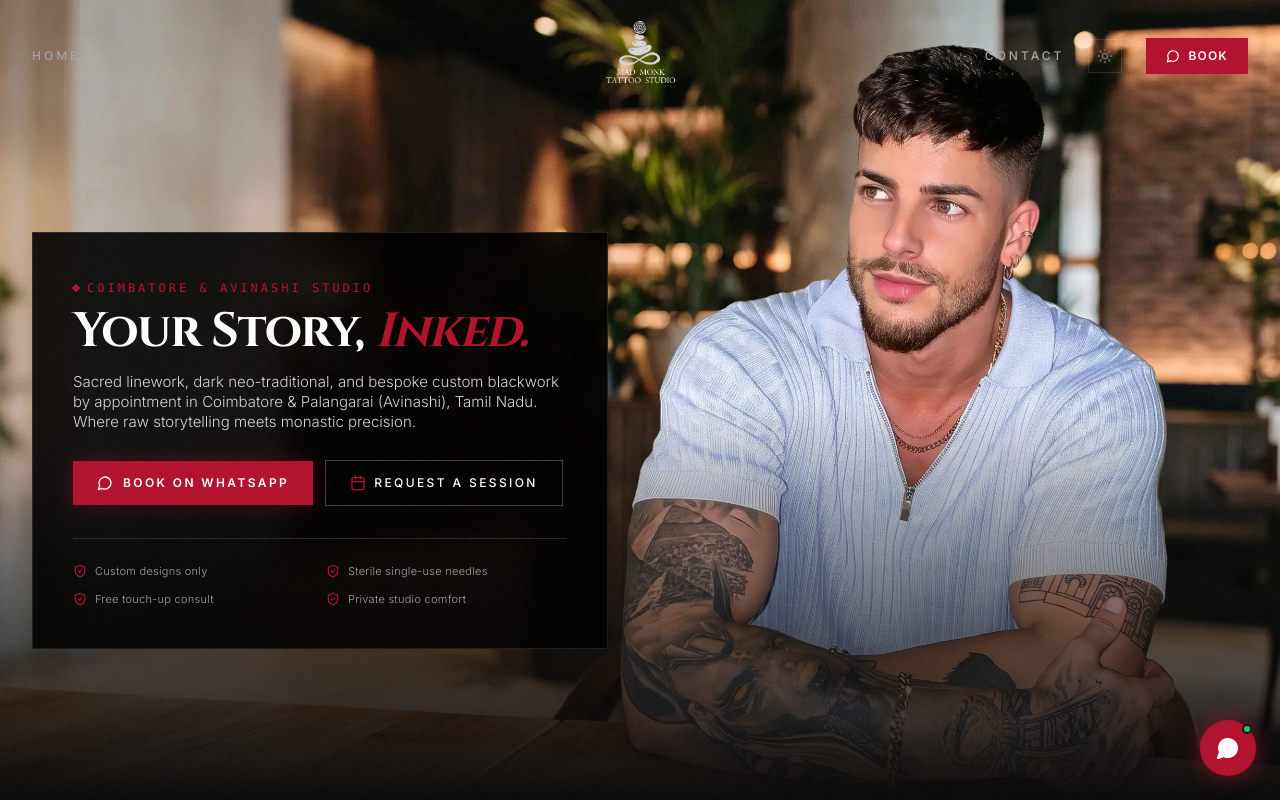
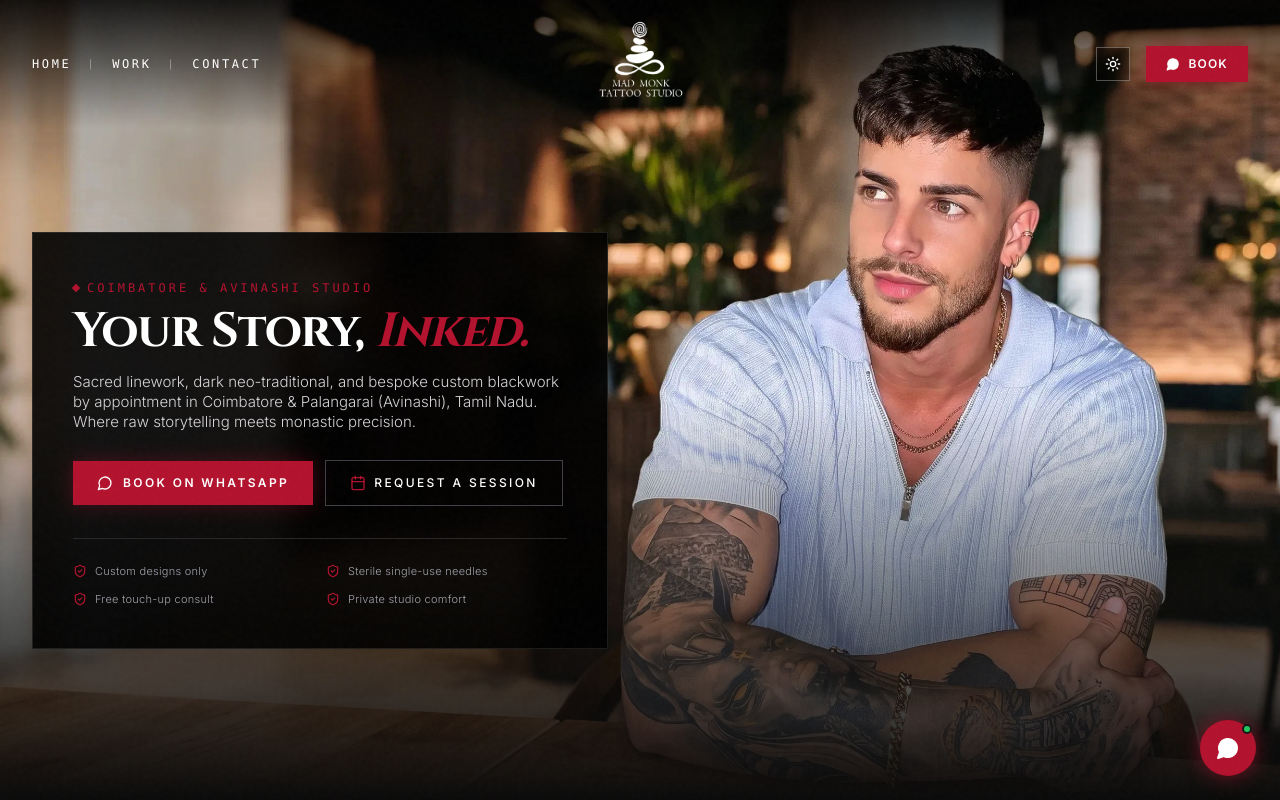
Before and after one commit to code-by-jerry/madmonktattoo, a Next.js app: page / in a window 1280 px wide. Both pictures are taken after a click on the button "Toggle theme". Shown: the top 800 px of the page. Built offline with nearby package versions, Linux system fonts and the light colour scheme.

Commit message:
feat: align Home | Work | Contact on left in white text with white center emblem logo

```diff
--- a/src/components/Navbar.tsx
+++ b/src/components/Navbar.tsx
@@ -28,103 +28,89 @@ export default function Navbar() {
     <header
       className={`fixed top-0 left-0 right-0 z-50 transition-all duration-300 ${
         isScrolled
-          ? "bg-theme-bg/95 backdrop-blur-md border-b border-theme-border/60 py-2 shadow-sm"
-          : "bg-transparent py-3 sm:py-4"
+          ? "bg-black/95 backdrop-blur-md border-b border-white/10 py-2.5 shadow-lg"
+          : "bg-gradient-to-b from-black/85 via-black/45 to-transparent py-3 sm:py-4"
       }`}
     >
       <div className="max-w-7xl mx-auto px-4 sm:px-6 lg:px-8">
         <div className="flex items-center justify-between">
-          {/* Desktop Left: Home & Work Navigation Links */}
+          {/* Left: HOME | WORK | CONTACT in White Text */}
           <nav
-            className="hidden md:flex flex-1 items-center justify-start space-x-10"
-            aria-label="Main Navigation Left"
+            className="hidden md:flex flex-1 items-center justify-start space-x-3 lg:space-x-4 font-mono text-xs uppercase tracking-[0.22em]"
+            aria-label="Main Navigation"
           >
             <a
               href="#"
-              className="text-xs uppercase tracking-[0.25em] font-medium text-theme-text-secondary hover:text-blood transition-colors py-1 relative group"
+              className="text-white hover:text-blood transition-colors py-1 font-medium drop-shadow-sm"
             >
-              <span>Home</span>
-              <span className="absolute bottom-0 left-0 w-0 h-[1.5px] bg-blood transition-all duration-300 group-hover:w-full" />
+              Home
             </a>
+            <span className="text-white/40 select-none text-[10px]">|</span>
             <a
               href="#work"
-              className="text-xs uppercase tracking-[0.25em] font-medium text-theme-text-secondary hover:text-blood transition-colors py-1 relative group"
+              className="text-white hover:text-blood transition-colors py-1 font-medium drop-shadow-sm"
             >
-              <span>Work</span>
-              <span className="absolute bottom-0 left-0 w-0 h-[1.5px] bg-blood transition-all duration-300 group-hover:w-full" />
+              Work
+            </a>
+            <span className="text-white/40 select-none text-[10px]">|</span>
+            <a
+              href="#booking"
+              className="text-white hover:text-blood transition-colors py-1 font-medium drop-shadow-sm"
+            >
+              Contact
             </a>
           </nav>
 
-          {/* Center: Big Mad Monk Logo (No border, No background, Pure emblem) */}
+          {/* Center: Big White Logo (No border, No bg box, Pure white artwork) */}
           <div className="flex items-center justify-center">
             <Link
               href="#"
               className="group relative flex items-center justify-center focus-visible:outline-none focus-visible:ring-2 focus-visible:ring-blood rounded-sm transition-transform duration-300 hover:scale-105"
               aria-label={`${siteConfig.brand.name} Home`}
             >
-              {/* Responsive prominent sizing: 56px on mobile, 72px on tablet, 84px on desktop */}
-              <div className="relative w-14 h-14 sm:w-18 sm:h-18 md:w-20 md:h-20 lg:w-22 lg:h-22">
-                {/* Light mode: crisp dark ink artwork on transparent background */}
+              <div className="relative w-16 h-16 sm:w-20 sm:h-20 md:w-22 md:h-22 lg:w-24 lg:h-24 drop-shadow-[0_2px_14px_rgba(0,0,0,0.7)]">
                 <Image
                   src={images.logo.light}
                   alt={images.logo.alt}
                   fill
                   priority
-                  sizes="(max-width: 640px) 56px, (max-width: 768px) 72px, 88px"
-                  className="object-contain dark:hidden transition-transform duration-300 group-hover:scale-105"
-                />
-                {/* Dark mode: crisp white artwork with 100% transparent background (no box, no border) */}
-                <Image
-                  src={images.logo.light}
-                  alt={images.logo.alt}
-                  fill
-                  priority
-                  sizes="(max-width: 640px) 56px, (max-width: 768px) 72px, 88px"
-                  className="object-contain hidden dark:block invert brightness-125 transition-transform duration-300 group-hover:scale-105"
+                  sizes="(max-width: 640px) 64px, (max-width: 768px) 80px, 96px"
+                  className="object-contain brightness-0 invert transition-transform duration-300 group-hover:scale-105"
                 />
               </div>
             </Link>
           </div>
 
-          {/* Desktop Right: Contact Link + Theme Toggle + Book Button */}
-          <div className="hidden md:flex flex-1 items-center justify-end space-x-6">
-            <a
-              href="#booking"
-              className="text-xs uppercase tracking-[0.25em] font-medium text-theme-text-secondary hover:text-blood transition-colors py-1 relative group"
-            >
-              <span>Contact</span>
-              <span className="absolute bottom-0 left-0 w-0 h-[1.5px] bg-blood transition-all duration-300 group-hover:w-full" />
-            </a>
+          {/* Right: Theme Toggle + Book Button */}
+          <div className="hidden md:flex flex-1 items-center justify-end space-x-4">
+            <ThemeToggle className="text-white hover:text-blood border-white/30 hover:border-white bg-black/25 backdrop-blur-sm" />
 
-            <ThemeToggle />
-
-            {/* Direct WhatsApp Call-to-action */}
             <a
               href={siteConfig.contact.whatsappUrl}
               target="_blank"
               rel="noopener noreferrer"
-              className="inline-flex items-center space-x-2 px-5 py-2.5 bg-blood hover:bg-blood-hover text-white rounded-none text-xs uppercase font-semibold tracking-widest transition-all shadow-[0_0_15px_rgba(179,18,45,0.35)] hover:shadow-[0_0_20px_rgba(179,18,45,0.6)]"
+              className="inline-flex items-center space-x-2 px-5 py-2.5 bg-blood hover:bg-blood-hover text-white rounded-none text-xs uppercase font-semibold tracking-widest transition-all shadow-[0_0_15px_rgba(179,18,45,0.45)] hover:shadow-[0_0_25px_rgba(179,18,45,0.7)]"
               aria-label="Book on WhatsApp"
             >
-              <MessageCircle className="w-3.5 h-3.5" />
+              <MessageCircle className="w-3.5 h-3.5 fill-white" />
               <span>Book</span>
             </a>
           </div>
 
           {/* Mobile Actions: Theme Toggle + Phone + Hamburger */}
           <div className="flex md:hidden items-center space-x-2">
-            <ThemeToggle />
+            <ThemeToggle className="text-white hover:text-blood border-white/30 hover:border-white bg-black/30" />
             <a
               href={`tel:${siteConfig.contact.phoneClean}`}
-              className="p-2 border border-theme-border text-theme-text-primary hover:bg-theme-surface rounded-none"
+              className="p-2 border border-white/30 text-white hover:text-blood hover:border-white bg-black/30 rounded-none"
               aria-label="Call studio"
             >
-              <Phone className="w-4 h-4 text-theme-text-muted" />
+              <Phone className="w-4 h-4 text-white" />
             </a>
             <button
               type="button"
               onClick={() => setMobileMenuOpen(!mobileMenuOpen)}
-              className="p-2 text-theme-text-primary hover:text-blood transition-colors focus-visible:outline-none focus-visible:ring-2 focus-visible:ring-blood"
+              className="p-2 text-white hover:text-blood transition-colors focus-visible:outline-none focus-visible:ring-2 focus-visible:ring-blood"
               aria-expanded={mobileMenuOpen}
               aria-label="Toggle menu"
             >
@@ -134,20 +120,31 @@ export default function Navbar() {
         </div>
       </div>
 
-      {/* Mobile Drawer Menu (Home, Work, Contact + Action CTAs) */}
+      {/* Mobile Drawer Menu (Home, Work, Contact in white text) */}
       {mobileMenuOpen && (
-        <div className="md:hidden bg-theme-surface border-b border-theme-border px-6 py-6 space-y-5 animate-in slide-in-from-top-4 duration-200 shadow-xl">
-          <nav className="flex flex-col space-y-4" aria-label="Mobile Navigation">
-            {siteConfig.navLinks.map((link) => (
-              <a
-                key={link.label}
-                href={link.href}
-                onClick={handleNavClick}
-                className="text-sm font-medium uppercase tracking-[0.25em] text-theme-text-secondary hover:text-blood py-2 border-b border-theme-border-subtle transition-colors"
-              >
-                {link.label}
-              </a>
-            ))}
+        <div className="md:hidden bg-zinc-950/95 backdrop-blur-md border-b border-white/10 px-6 py-6 space-y-5 animate-in slide-in-from-top-4 duration-200 shadow-2xl">
+          <nav className="flex flex-col space-y-4 font-mono text-sm uppercase tracking-[0.25em]" aria-label="Mobile Navigation">
+            <a
+              href="#"
+              onClick={handleNavClick}
+              className="text-white hover:text-blood py-2 border-b border-white/10 transition-colors"
+            >
+              Home
+            </a>
+            <a
+              href="#work"
+              onClick={handleNavClick}
+              className="text-white hover:text-blood py-2 border-b border-white/10 transition-colors"
+            >
+              Work
+            </a>
+            <a
+              href="#booking"
+              onClick={handleNavClick}
+              className="text-white hover:text-blood py-2 border-b border-white/10 transition-colors"
+            >
+              Contact
+            </a>
           </nav>
 
           <div className="pt-2 flex flex-col space-y-3">
@@ -164,9 +161,9 @@ export default function Navbar() {
             <a
               href={`tel:${siteConfig.contact.phoneClean}`}
               onClick={handleNavClick}
-              className="flex items-center justify-center space-x-2 w-full py-3 border border-theme-border text-theme-text-primary text-xs uppercase tracking-widest hover:bg-theme-bg"
+              className="flex items-center justify-center space-x-2 w-full py-3 border border-white/20 text-white text-xs uppercase tracking-widest hover:bg-white/10"
             >
-              <Phone className="w-4 h-4 text-theme-text-muted" />
+              <Phone className="w-4 h-4 text-white" />
               <span>Call {siteConfig.contact.phone}</span>
             </a>
           </div>
--- a/src/components/ThemeToggle.tsx
+++ b/src/components/ThemeToggle.tsx
@@ -37,9 +37,9 @@ export default function ThemeToggle({ className = "" }: ThemeToggleProps) {
     >
       <span className="sr-only">Toggle theme</span>
       {isDark ? (
-        <Sun className="w-4 h-4 text-theme-text-muted group-hover:text-blood transition-transform duration-300 group-hover:rotate-45" />
+        <Sun className="w-4 h-4 text-current group-hover:text-blood transition-transform duration-300 group-hover:rotate-45" />
       ) : (
-        <Moon className="w-4 h-4 text-theme-text-muted group-hover:text-blood transition-transform duration-300 group-hover:-rotate-12" />
+        <Moon className="w-4 h-4 text-current group-hover:text-blood transition-transform duration-300 group-hover:-rotate-12" />
       )}
     </button>
   );
```
